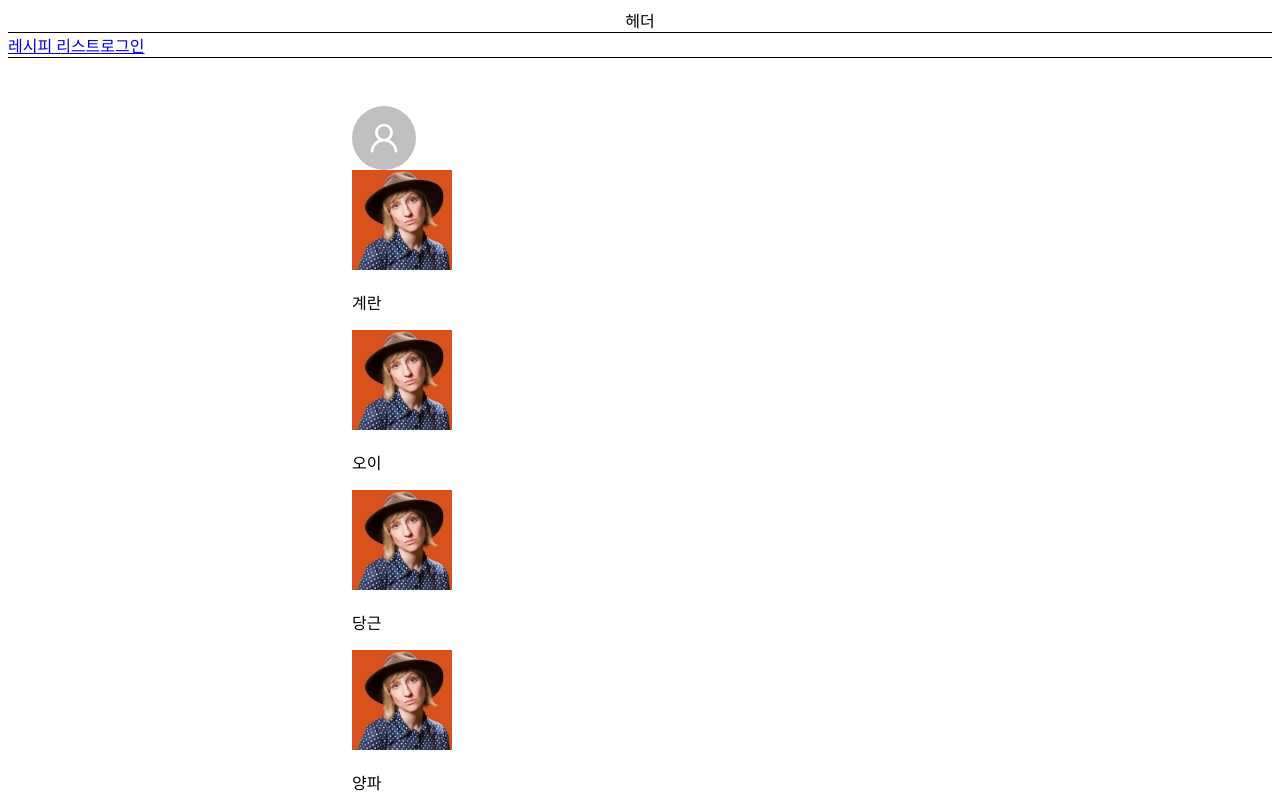
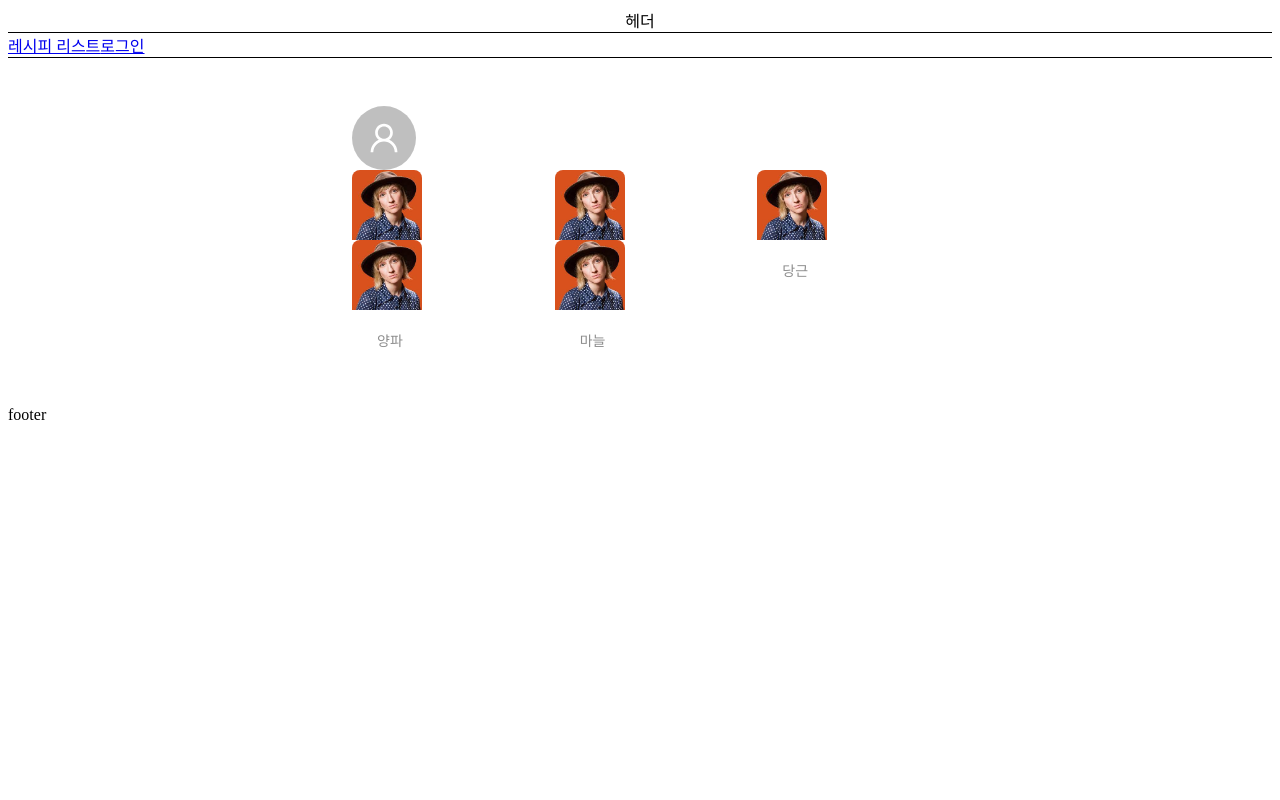
Before and after one commit to onyummy/yummy-front, a Next.js app: page /mypage/myPage in a window 1280 px wide. Shown: the top 800 px of the page. Built offline with nearby package versions, Linux system fonts and the light colour scheme.

Commit message:
feature: 내 재료 컴포넌트 생성

```diff
--- a/src/components/mypage/MyIngredient.jsx
+++ b/src/components/mypage/MyIngredient.jsx
@@ -1,11 +1,28 @@
-import Image from "next/image";
+import { Card, Col } from 'antd';
+import styles from "./mypage.module.css";
 
+const { Meta } = Card;
 export default function MyIngredient(props) {
     // 아이콘 텍스트 분리 후 커스텀 필요
     return (
-        <div>
-            <Image  alt={props.name} width={100} height={100} src={props.imgUrl}/>
-            <p>{props.name}</p>
-        </div>
+        <>
+            <Col span={8}>
+                <Card hoverable
+                        style={{
+                        width: '70px',
+                        height: '70px',
+                        fontSize: '14px',
+                        padding: 0
+                        }}
+                    cover={<img alt={props.name} src={props.imgUrl}/>}
+                >
+                    <Meta description={props.name}
+                            style={{
+                            fontSize: '14px',
+                            width: '70px',
+                            }}/>
+                </Card>
+            </Col>
+        </>
     )
 }
--- /dev/null
+++ b/src/components/mypage/mypage.module.css
@@ -0,0 +1,4 @@
+.ingredient_box {
+    height: 70px;
+    width: 70px;
+}
--- a/src/pages/mypage/myPage.jsx
+++ b/src/pages/mypage/myPage.jsx
@@ -4,6 +4,7 @@ import Layout from "../../components/common/layout";
 import { UserOutlined } from '@ant-design/icons';
 import { Avatar, Space } from 'antd';
 import MyIngredient from "../../components/mypage/MyIngredient";
+import { Row } from "antd";
 
 export default function mypage() {
     const router = useRouter();
@@ -23,7 +24,6 @@ export default function mypage() {
         getIngredienrList();
 
     })
-    console.log(ingredienrList);
     const ingredienr = ingredienrList.map((ingredienr, index) => (
         <MyIngredient key={ingredienr.name} {...ingredienr} />
     ));
@@ -31,9 +31,9 @@ export default function mypage() {
     return (
         <Layout>
            <Avatar size={64} icon={<UserOutlined />} />
-           <div>
-            {ingredienr}
-           </div>
+           <Row gutter={32}>
+                {ingredienr}
+           </Row>
         </Layout>
     );
 }
```
